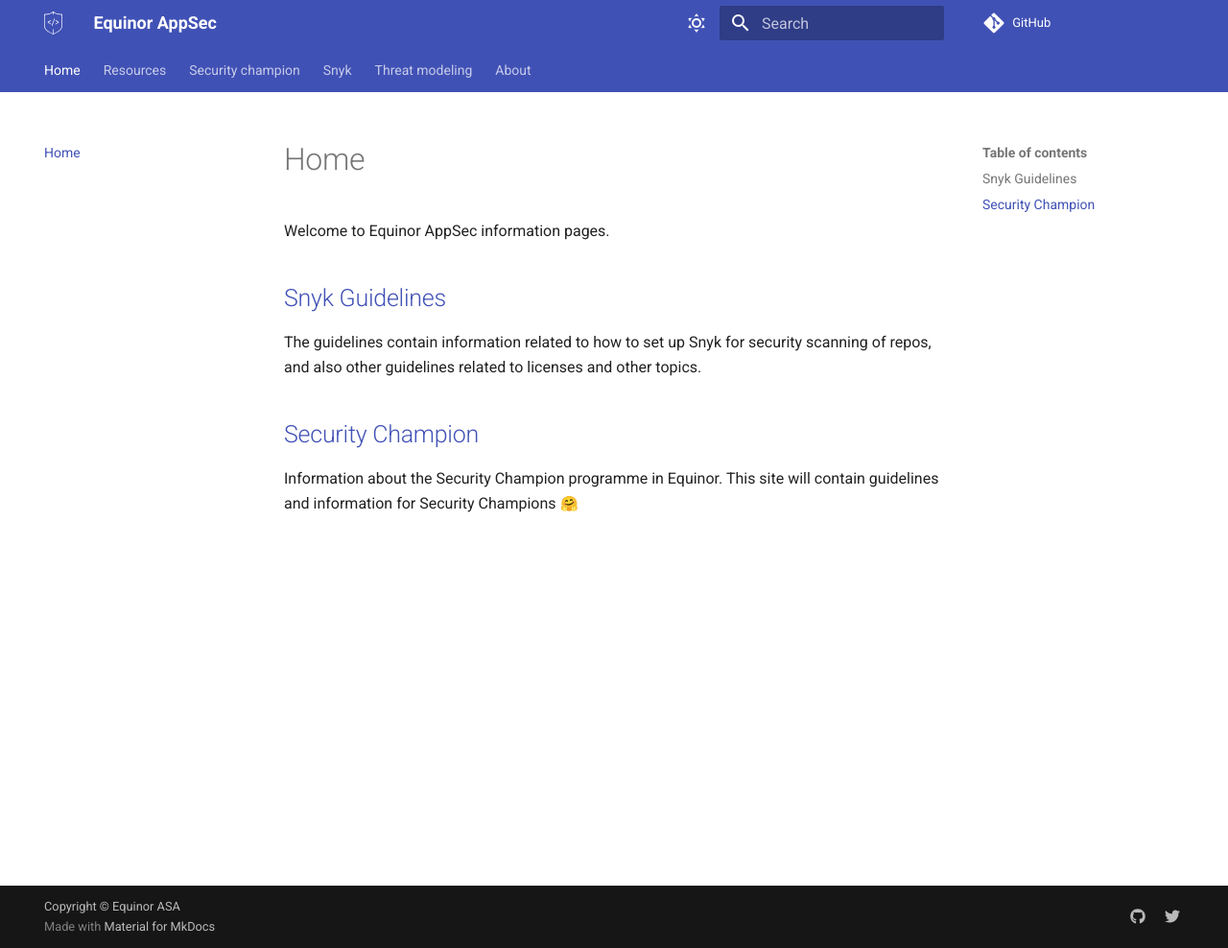
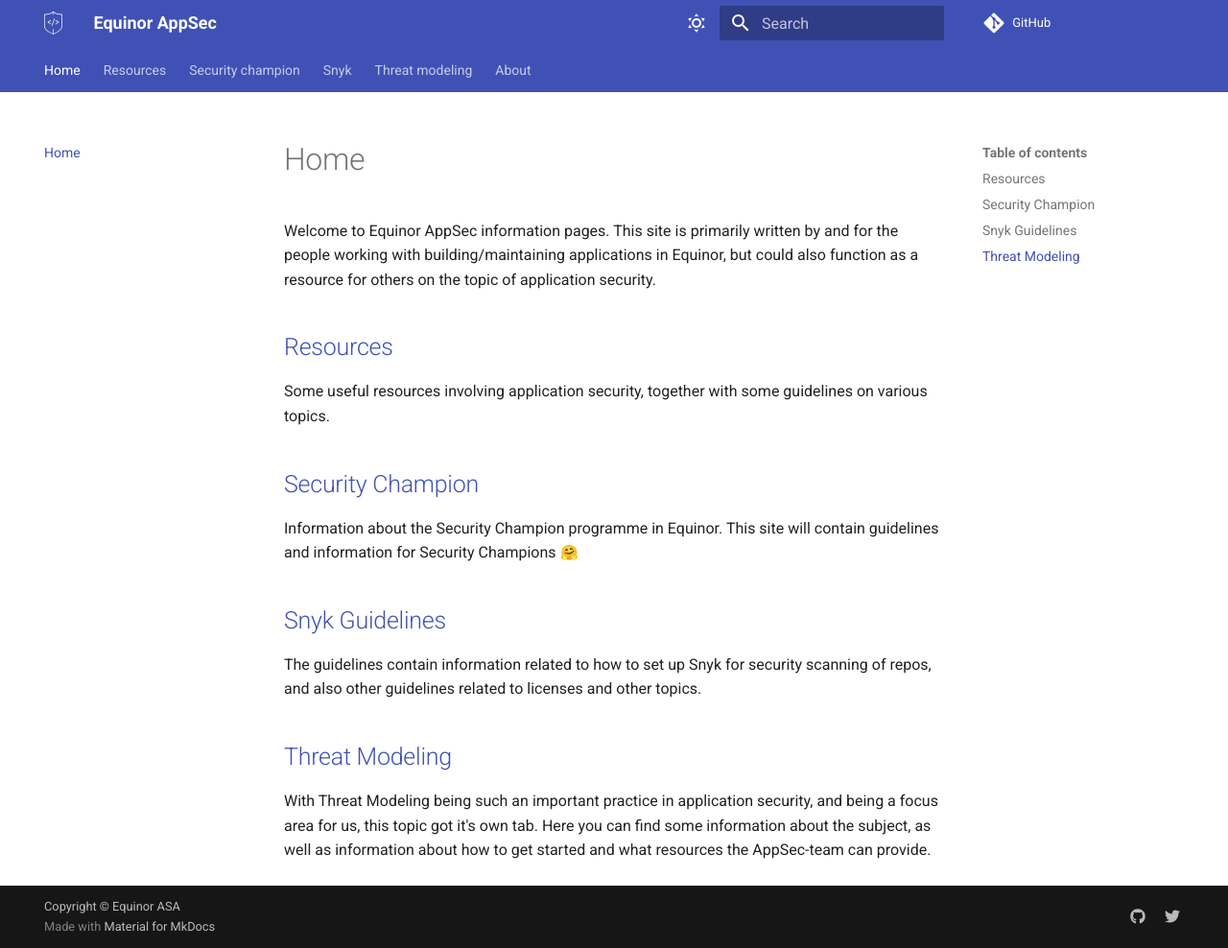
Before and after one commit to equinor/appsec, an MkDocs documentation site: the page built from docs/index.md, in a window 1280 px wide and 988 px high. Shown: the whole window at 96% size. Built offline with MkDocs 1.6.1 and Material for MkDocs 9.7.7, drawn with Linux system fonts in a browser that asks for light colours; emoji names are drawn with the system emoji font; some web fonts are replaced; comment, search, counter and statistics services are not loaded.

Commit message:
Update index.md
Update front-page a bit

```diff
--- a/docs/index.md
+++ b/docs/index.md
@@ -1,11 +1,17 @@
 # Home
 
-Welcome to Equinor AppSec information pages.
+Welcome to Equinor AppSec information pages. This site is primarily written by and for the people working with building/maintaining applications in Equinor, but could also function as a resource for others on the topic of application security.
+
+## [Resources](resources/index.md)
+Some useful resources involving application security, together with some guidelines on various topics.
+
+## [Security Champion](security-champion/index.md)
+Information about the Security Champion programme in Equinor. This site will
+contain guidelines and information for Security Champions :hugging:
 
 ## [Snyk Guidelines](snyk/index.md)
 The guidelines contain information related to how to set up Snyk for security
 scanning of repos, and also other guidelines related to licenses and other topics.
 
-## [Security Champion](security-champion/index.md)
-Information about the Security Champion programme in Equinor. This site will
-contain guidelines and information for Security Champions :hugging:
+## [Threat Modeling](threat-modeling/index.md)
+With Threat Modeling being such an important practice in application security, and being a focus area for us, this topic got it's own tab. Here you can find some information about the subject, as well as information about how to get started and what resources the AppSec-team can provide.
```
